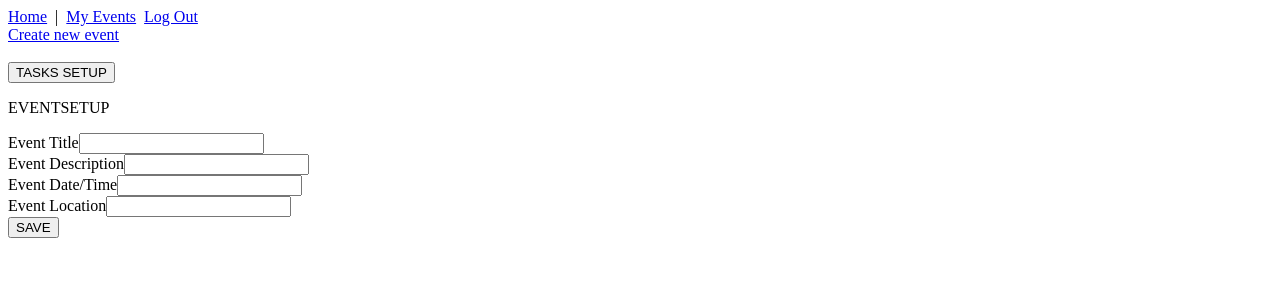
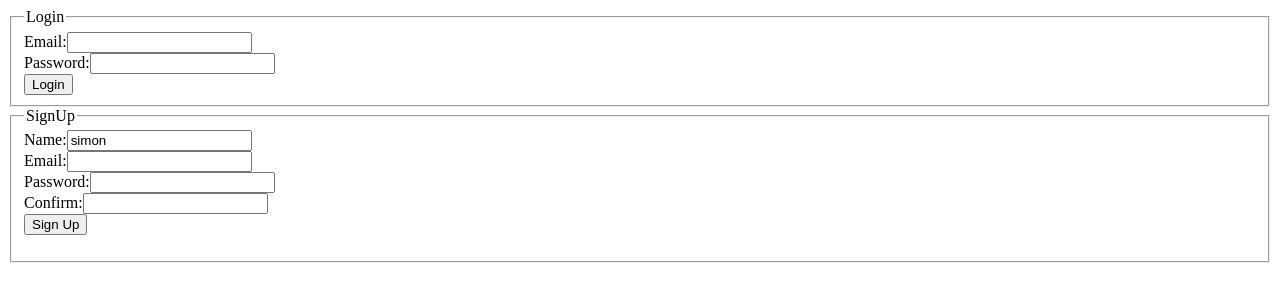
Before and after one commit to Delyn-Lew/EventBunny, a React (Vite) app: page /event/new in a window 1280 px wide. Shown: the top 302 px of the page. Built offline with nearby package versions, Linux system fonts and the light colour scheme.

Commit message:
feat: change routes and create handle functions for event setup forms

```diff
--- a/src/pages/App/App.jsx
+++ b/src/pages/App/App.jsx
@@ -3,10 +3,9 @@ import { useState } from "react";
 import { Link, Route, Routes } from "react-router-dom";
 import NavBar from "../../components/NavBar/NavBar";
 import { getUser } from "../../utilities/users-service";
-// import AuthPage from "../AuthPage/AuthPage";
-import CreateEventPage from "../CreateEventPage/CreateEventPage";
-import EventSetupPage from "../CreateEventPage/EventSetupPage/EventSetupPage";
-import TaskSetupPage from "../CreateEventPage/TaskSetupPage/TaskSetupPage";
+import AuthPage from "../AuthPage/AuthPage";
+import EventSetupPage from "../EventSetupPage/EventSetupPage";
+import TaskSetupPage from "../TaskSetupPage/TaskSetupPage";
 
 const log = debug("mern:pages:App:App");
 
@@ -14,22 +13,21 @@ function App() {
 	const [user, setUser] = useState(getUser());
 	log("user %o", user);
 
-	// if (!user) {
-	// 	return (
-	// 		<main className="App">
-	// 			<AuthPage setUser={setUser} />
-	// 		</main>
-	// 	);
-	// }
+	if (!user) {
+		return (
+			<main className="App">
+				<AuthPage setUser={setUser} />
+			</main>
+		);
+	}
 
 	return (
 		<main className="App">
 			<NavBar setUser={setUser} />
-			<Link to="/event/new">Create new event</Link>
+			<Link to="/events/create">Create new event</Link>
 			<Routes>
-				<Route path="/event/new" element={<CreateEventPage />} />
-				<Route path="/event/new/details" element={<EventSetupPage />} />
-				<Route path="/event/:eventID/task/new" element={<TaskSetupPage />} />
+				<Route path="/events/create" element={<EventSetupPage />} />
+				<Route path="/events/:eventID/tasks/new" element={<TaskSetupPage />} />
 			</Routes>
 		</main>
 	);
--- a/src/pages/CreateEventPage/CreateEventPage.jsx
+++ /dev/null
@@ -1,9 +0,0 @@
-import EventSetupPage from "./EventSetupPage/EventSetupPage";
-
-export default function CreateEventPage() {
-	return (
-		<>
-			<EventSetupPage />
-		</>
-	);
-}
--- a/src/pages/CreateEventPage/EventSetupPage/EventSetupPage.jsx
+++ /dev/null
@@ -1,30 +0,0 @@
-import { Link } from "react-router-dom";
-
-export default function EventSetupPage() {
-	return (
-		<div>
-			<br />
-			<Link to="/event/:eventID/task/new">
-				<button>TASKS SETUP</button>
-			</Link>
-			<p>EVENTSETUP</p>
-			<form>
-				<label>Event Title</label>
-				<input type="text" />
-				<br />
-				<label>Event Description</label>
-				<input type="text" />
-				<br />
-				<label>Event Date/Time</label>
-				<input type="text" />
-				<br />
-				<label>Event Location</label>
-				<input type="text" />
-				<br />
-				<button>SAVE</button>
-			</form>
-			<br />
-			{/* <button>SUBMIT EVENT</button> */}
-		</div>
-	);
-}
--- a/src/pages/CreateEventPage/TaskSetupPage/TaskSetupPage.jsx
+++ /dev/null
@@ -1,24 +0,0 @@
-import { Link } from "react-router-dom";
-
-export default function TaskSetupPage() {
-	return (
-		<div>
-			<br />
-			<Link to="/event/new">
-				<button>EVENT SETUP</button>
-			</Link>
-			<p>TASKSETUP</p>
-			<form>
-				<label>Task Name</label>
-				<input type="text" />
-				<br />
-				<label>Assignee</label>
-				<input type="text" />
-				<br />
-				<button>SAVE</button>
-			</form>
-			<br />
-			<button>SUBMIT EVENT</button>
-		</div>
-	);
-}
--- /dev/null
+++ b/src/pages/EventSetupPage/EventSetupPage.jsx
@@ -0,0 +1,34 @@
+import EventNavBar from "../../components/EventNavBar/EventNavBar";
+
+export default function EventSetupPage() {
+	const handleSave = (event) => {
+		event.preventDefault();
+		const formData = new FormData(event.target);
+		const data = Object.fromEntries(formData);
+		console.log("data: %o", data);
+	};
+
+	return (
+		<div>
+			<br />
+			<EventNavBar />
+			<p>EVENTSETUP</p>
+			<form onSubmit={handleSave}>
+				<label>Event Title</label>
+				<input type="text" name="title" />
+				<br />
+				<label>Event Description</label>
+				<input type="text" name="description" />
+				<br />
+				<label>Event Date/Time</label>
+				<input type="text" name="datetime" />
+				<br />
+				<label>Event Location</label>
+				<input type="text" name="location" />
+				<br />
+				<button type="submit">SAVE</button>
+			</form>
+			<br />
+		</div>
+	);
+}
--- /dev/null
+++ b/src/pages/TaskSetupPage/TaskSetupPage.jsx
@@ -0,0 +1,29 @@
+import EventNavBar from "../../components/EventNavBar/EventNavBar";
+
+export default function TaskSetupPage() {
+	const handleSave = (event) => {
+		event.preventDefault();
+		const formData = new FormData(event.target);
+		const data = Object.fromEntries(formData);
+		console.log("data: %o", data);
+	};
+
+	return (
+		<div>
+			<br />
+			<EventNavBar />
+			<p>TASKSETUP</p>
+			<form onSubmit={handleSave}>
+				<label>Task Name</label>
+				<input type="text" name="taskname" />
+				<br />
+				<label>Assignee</label>
+				<input type="text" name="assignee" />
+				<br />
+				<button>SAVE</button>
+			</form>
+			<br />
+			<button>SUBMIT EVENT</button>
+		</div>
+	);
+}
```
